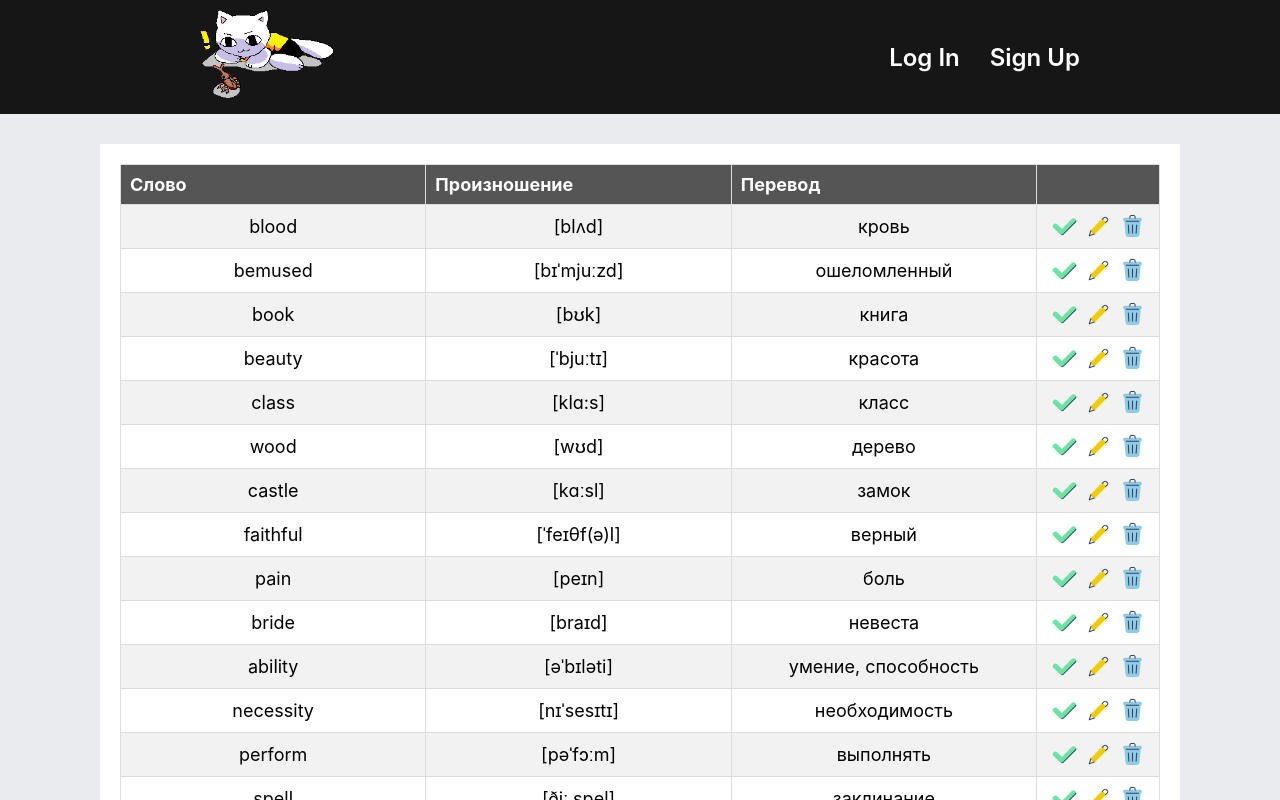
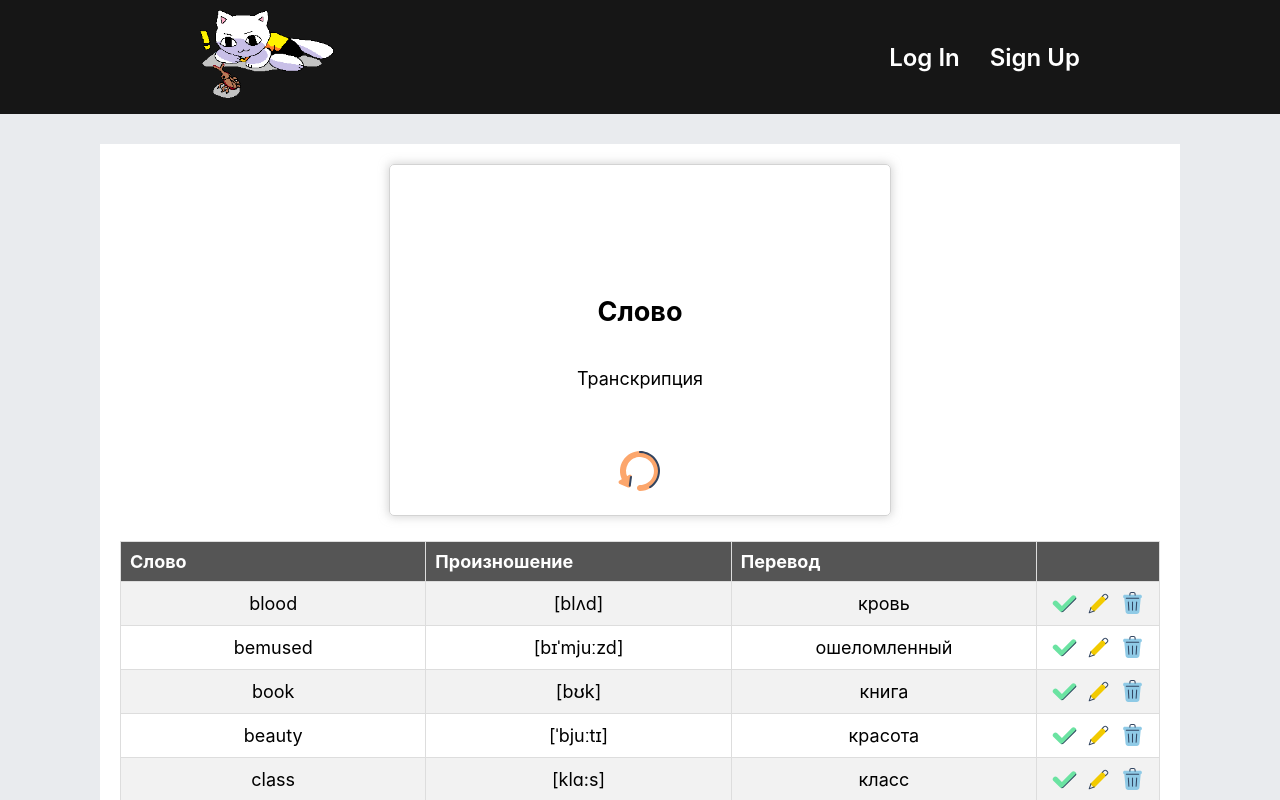
Before and after one commit to eyesmaybeyes/language-flashcards, a React (Create React App) app: page / in a window 1280 px wide. Shown: the top 800 px of the page. Built offline with nearby package versions, Linux system fonts and the light colour scheme.

Commit message:
added flashcard

```diff
--- a/src/App.js
+++ b/src/App.js
@@ -5,6 +5,7 @@ import { WriteLocalStorageData } from './utils/LocalStorageSaver.js';
 import { Header } from './components/Header/Header.jsx';
 import { Footer } from './components/Footer/Footer.jsx';
 import { Table } from './components/Table/Table.jsx';
+import { Flashcard } from './components/Card/Card.jsx';
 
 function App() {
 
@@ -14,6 +15,7 @@ function App() {
         <div className="App">
             <Header></Header>
             <div className="container">
+                <Flashcard></Flashcard>
                 <Table></Table>
             </div>
             <Footer></Footer>
--- a/src/App.scss
+++ b/src/App.scss
@@ -13,6 +13,8 @@ a {
 }
 
 .container {
+  display: flex;
+  flex-direction: column;
   min-height: 600px;
   margin: 30px 100px;
   padding: 20px;
--- /dev/null
+++ b/src/components/Card/Card.jsx
@@ -0,0 +1,43 @@
+import React from "react";
+
+import "./Card.scss";
+
+class Flashcard extends React.Component {
+    constructor(props) {
+        super(props);
+        this.state = {
+            isFlipped: false,
+        };
+    }
+
+    handleFlipCard = () => {
+        this.setState((prevState) => ({
+            isFlipped: !prevState.isFlipped,
+        }));
+    };
+
+    render() {
+        const { word, transcription, translation } = this.props;
+        const { isFlipped } = this.state;
+
+        return (
+            <div
+                className="flashcard"
+                onClick={this.handleFlipCard}
+                style={{ transform: isFlipped ? "rotateX(180deg)" : "" }}
+            >
+                <div className="front">
+                    <h2>{word}Слово</h2>
+                    <p>{transcription}Транскрипция</p>
+                    <button className="btn-turn"></button>
+                </div>
+                <div className="back">
+                    <h2>{translation}Перевод</h2>
+                    <button className="btn-turn"></button>
+                </div>
+            </div>
+        );
+    }
+}
+
+export { Flashcard };
--- /dev/null
+++ b/src/components/Card/Card.scss
@@ -0,0 +1,57 @@
+// .flip-card {
+//     position: relative;
+//     width: 100%;
+//     margin-bottom: 2rem;
+//     perspective: 1000px;
+// }
+
+.flashcard {
+    width: 100%;
+    max-width: 500px;
+    min-width: 250px;
+    min-height: 350px;
+    margin-bottom: 25px;
+    align-self: center;
+    // width: 200px;
+    // height: 200px;
+    // position: absolute;
+    transform-style: preserve-3d;
+    cursor: pointer;
+    transition: transform 0.5s;
+    border: 1px solid lightgrey;
+    border-radius: 5px;
+    box-shadow: 0 0 10px 1px rgba(172, 172, 172, 0.5);
+}
+
+.front,
+.back {
+    display: flex;
+    flex-direction: column;
+    align-items: center;
+    width: 100%;
+    height: 100%;
+    // padding: 1rem;
+    position: absolute;
+    backface-visibility: hidden;
+    display: flex;
+    justify-content: center;
+    text-align: center;
+}
+
+.back {
+    transform: rotateX(180deg);
+}
+
+.btn-turn {
+    background-image: url(../../images/icons8-turn.svg);
+    width: 48px;
+    height: 48px;
+    border: none;
+    background-color: transparent;
+    align-self: center;
+    background-repeat: no-repeat;
+    bottom: 0;
+    margin: 20px;
+    position: absolute;
+    transform: rotateX(180deg);
+}
```
Also changed, not shown: src/images/icons8-turn.svg (added).
